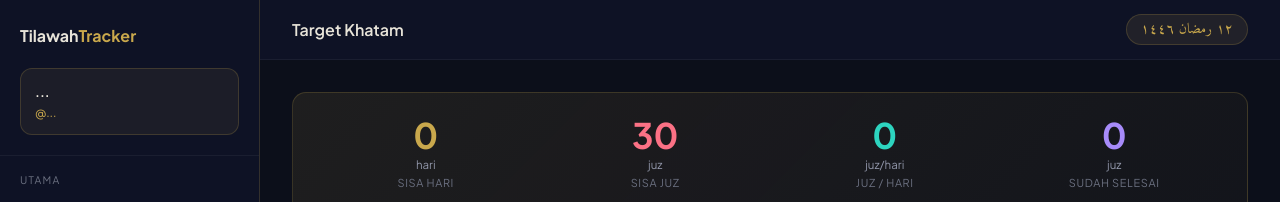
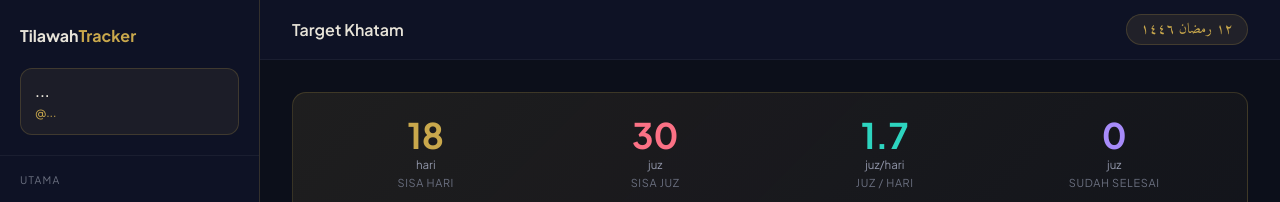
Before and after one commit to Varaaa-arch/tilawah-tracker, a Next.js app: page /target in a window 1280 px wide. Shown: the top 202 px of the page. Built offline with nearby package versions, Linux system fonts and the light colour scheme; no server answers.

Commit message:
refactor: migrate target page to DashboardLayout component

```diff
--- a/src/app/target/page.tsx
+++ b/src/app/target/page.tsx
@@ -2,9 +2,9 @@
 
 import { useState } from 'react'
 import { useProgress } from '@/hooks/useProgress'
-import Sidebar from '@/components/layout/Sidebar'
+import DashboardLayout from '@/components/layout/DashboardLayout'
 
-const RAMADAN_END = new Date('2025-03-29')
+const RAMADAN_END = new Date('2026-03-29')
 
 export default function TargetPage() {
   const { streak, loading, totalJuzDone, todayPages } = useProgress()
@@ -24,7 +24,7 @@ export default function TargetPage() {
 
   const targets = [
     {
-      label: 'Khatam Al-Qur\'an',
+      label: "Khatam Al-Qur'an",
       desc: '30 juz selesai sebelum akhir Ramadan',
       current: totalJuzDone,
       total: 30,
@@ -53,32 +53,13 @@ export default function TargetPage() {
   ]
 
   return (
-    <div style={{ display: 'flex', minHeight: '100vh', fontFamily: "'Plus Jakarta Sans', sans-serif", background: '#0c0f1a', color: '#e8e4d9' }}>
+    <DashboardLayout title="Target Khatam">
       <style>{`
-        @import url('https://fonts.googleapis.com/css2?family=Amiri:wght@400;700&family=Plus+Jakarta+Sans:wght@300;400;500;600;700&display=swap');
-        *, *::before, *::after { box-sizing: border-box; margin: 0; padding: 0; }
-        ::-webkit-scrollbar { width: 4px; }
-        ::-webkit-scrollbar-thumb { background: rgba(201,168,76,0.2); border-radius: 99px; }
-        .nav-item { display:flex;align-items:center;gap:10px;padding:9px 14px;border-radius:10px;font-size:0.85rem;color:#9095a8;cursor:pointer;transition:all 0.18s;text-decoration:none;margin-bottom:2px;border:1px solid transparent; }
-        .nav-item:hover { background:rgba(255,255,255,0.04);color:#e8e4d9; }
-        .nav-item.active { background:rgba(201,168,76,0.12);color:#c9a84c;border-color:rgba(201,168,76,0.2); }
         input[type="number"] { width:100%;background:rgba(255,255,255,0.04);border:1px solid rgba(255,255,255,0.08);border-radius:8px;padding:10px 12px;font-size:0.88rem;color:#e8e4d9;font-family:inherit;outline:none;transition:border-color 0.2s; }
         input[type="number"]:focus { border-color:#c9a84c; }
         .btn-save { padding:10px 24px;background:linear-gradient(135deg,#c9a84c,#b8922e);border:none;border-radius:8px;font-family:inherit;font-size:0.85rem;font-weight:600;color:#0c0f1a;cursor:pointer;transition:opacity 0.2s,transform 0.15s; }
         .btn-save:hover { opacity:0.9;transform:translateY(-1px); }
       `}</style>
-
-      {/* SIDEBAR */}
-      <Sidebar />
-
-      {/* MAIN */}
-      <main style={{ marginLeft: 260, flex: 1, display: 'flex', flexDirection: 'column', minHeight: '100vh' }}>
-        <div style={{ height: 60, background: '#0e1225', borderBottom: '1px solid rgba(255,255,255,0.05)', display: 'flex', alignItems: 'center', justifyContent: 'space-between', padding: '0 32px', position: 'sticky', top: 0, zIndex: 5 }}>
-          <span style={{ fontSize: '1rem', fontWeight: 600 }}>Target Khatam</span>
-          <span style={{ fontFamily: 'Amiri, serif', fontSize: '0.9rem', color: '#c9a84c', background: 'rgba(201,168,76,0.1)', border: '1px solid rgba(201,168,76,0.2)', padding: '4px 14px', borderRadius: 20 }}>١٢ رمضان ١٤٤٦</span>
-        </div>
-
-        <div style={{ padding: 32, flex: 1 }}>
 
       {/* Hitung mundur */}
       <div style={{ background: 'linear-gradient(135deg,rgba(201,168,76,0.1),rgba(201,168,76,0.04))', border: '1px solid rgba(201,168,76,0.2)', borderRadius: 14, padding: '24px 28px', marginBottom: 24, display: 'grid', gridTemplateColumns: 'repeat(4,1fr)', gap: 20 }}>
@@ -156,8 +137,6 @@ export default function TargetPage() {
           </div>
         </div>
       </div>
-        </div>
-      </main>
-    </div>
+    </DashboardLayout>
   )
 }
```
Lines whose indentation alone changed are shown as unchanged.
